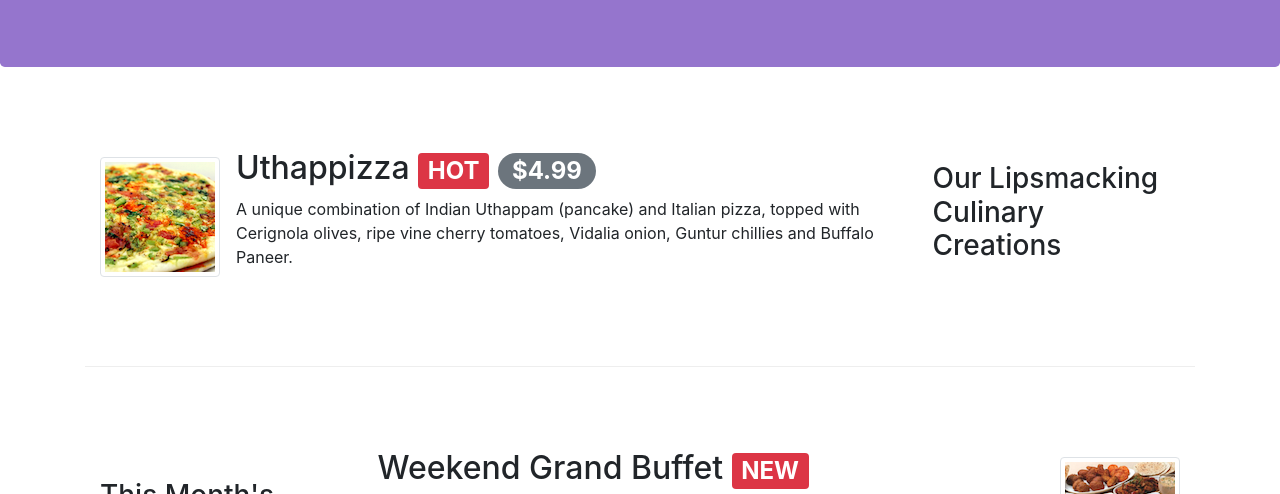
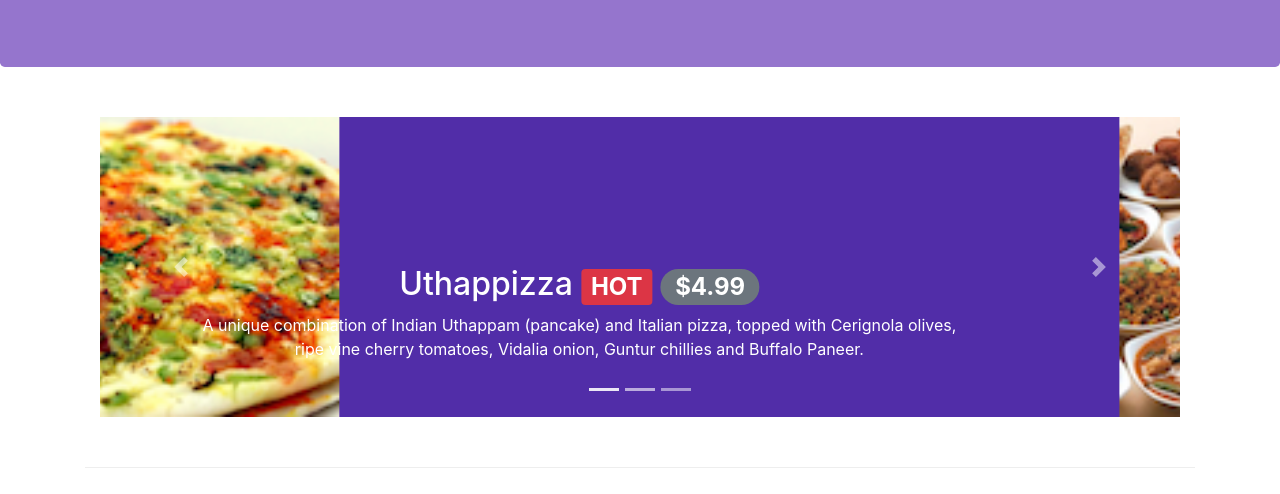
Before and after one commit to adrianafdz/fullstack-course, a website: page index.html in a window 1280 px wide. Shown: the part 267-761 px from the top of the page. Drawn offline with nearby package versions, Linux system fonts and the light colour scheme.

Commit message:
Carousel

```diff
--- a/css/styles.css
+++ b/css/styles.css
@@ -49,3 +49,18 @@ a, a:hover, a:focus {
     text-decoration: none;
     color: #212529;
 }
+
+.carousel {
+    background-color: #512DA8;
+}
+
+.carousel-item {
+    height: 300px;
+}
+
+.carousel-item img {
+    position: absolute;
+    top: 0;
+    left:0;
+    min-height:300px;
+}
--- a/index.html
+++ b/index.html
@@ -100,6 +100,50 @@
     </header>
 
     <div class="container">
+        <div class="row row-content">
+            <div class="col">
+                <div id="mycarousel" class="carousel slide" data-ride="carousel">
+                    <div class="carousel-inner" role="listbox">
+                        <div class="carousel-item active">
+                            <img class="d-block img-fluid" src="img/uthappizza.png" alt="uthappizza">
+                            <div class="carousel-caption d-none d-md-block">
+                                <h2>Uthappizza <span class="badge badge-danger">HOT</span> <span class="badge badge-pill badge-secondary">$4.99</span></h2>
+                                <p class="d-none d-sm-block">A unique combination of Indian Uthappam (pancake) and Italian pizza, topped with Cerignola olives, ripe vine cherry tomatoes, Vidalia onion, Guntur chillies and Buffalo Paneer.</p>
+                            </div>
+                        </div>
+                        <div class="carousel-item">
+                            <img src="img/buffet.png" alt="buffet" class="d-block img-fluid">
+                            <div class="carousel-caption d-none d-md-block">
+                                <h2>Weekend Grand Buffet <span class="badge badge-danger">NEW</span></h2>
+                                <p class="d-none d-sm-block">Featuring mouthwatering combinations with a choice of five different salads, six enticing appetizers, six main entrees and five choicest desserts. Free flowing bubbly and soft drinks. All for just $19.99 per person </p>
+                            </div>
+                        </div>
+                        <div class="carousel-item">
+                            <img src="img/alberto.png" alt="alberto" class="d-block img-fluid">
+                            <div class="carousel-caption d-none d-md-block">
+                                <h2>Alberto Somayya</h2>
+                                <h4>Executive Chef</h4>
+                                <p class="d-none d-sm-block">Award winning three-star Michelin chef with wide International experience having worked closely with whos-who in the culinary world, he specializes in creating mouthwatering Indo-Italian fusion experiences. </p>
+                            </div>
+                        </div>
+                    </div>
+
+                    <ol class="carousel-indicators">
+                        <li data-target="#mycarousel" data-slide-to="0" class="active"></li>
+                        <li data-target="#mycarousel" data-slide-to="1"></li>
+                        <li data-target="#mycarousel" data-slide-to="2"></li>
+                    </ol>
+
+                    <a role="button" class="carousel-control-prev" href="#mycarousel" data-slide="prev">
+                        <span class="carousel-control-prev-icon"></span>
+                    </a>
+                    <a role="button" class="carousel-control-next" href="#mycarousel" data-slide="next">
+                        <span class="carousel-control-next-icon"></span>
+                    </a>
+                </div>
+            </div>
+        </div>
+
         <div class="row row-content align-items-center">
             <div class="col-12 col-sm-4 order-sm-last col-md-3">
                 <h3>Our Lipsmacking Culinary Creations</h3>
```
